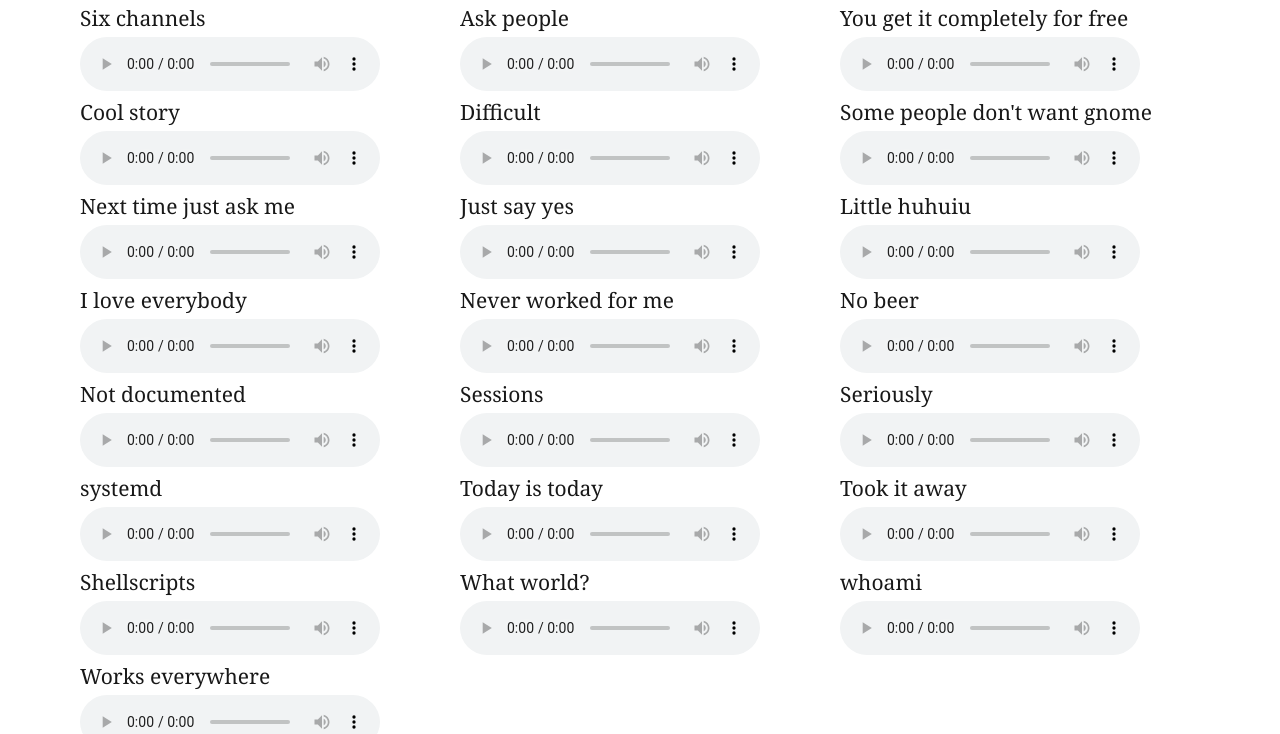
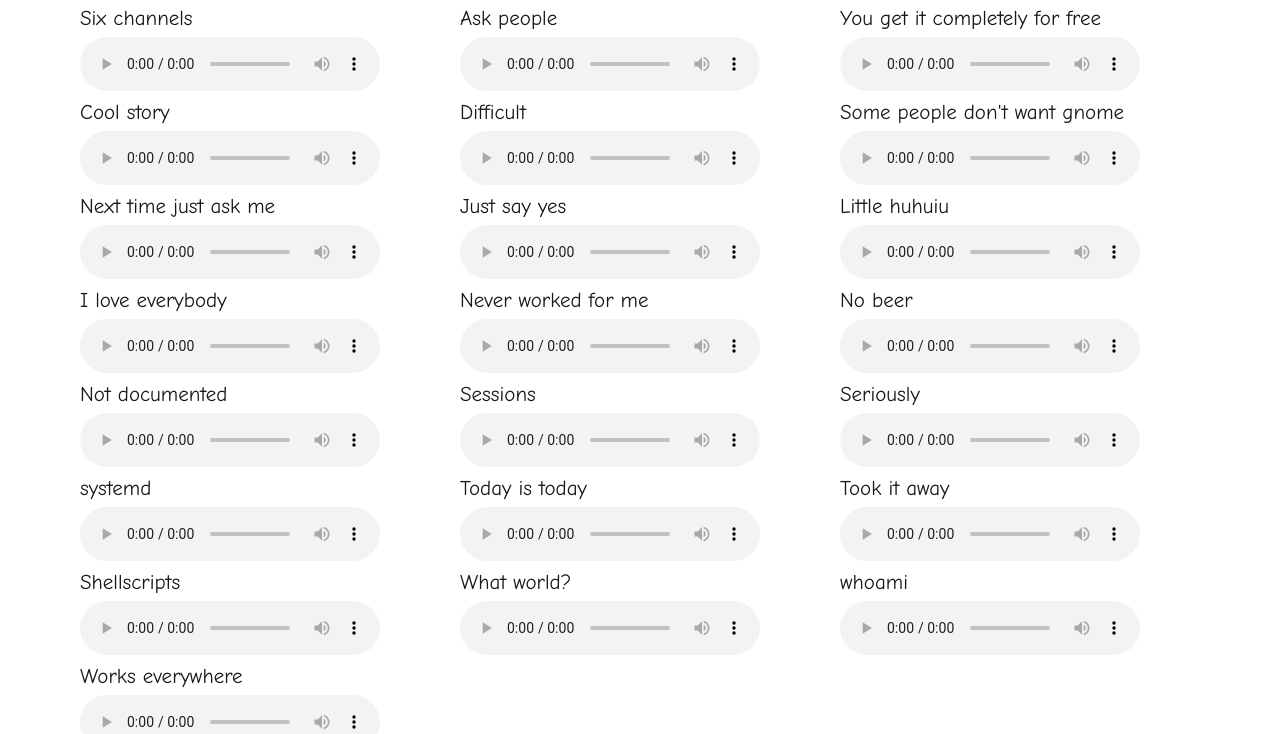
Before and after one commit to meisterbernd/soundsystem, a plain HTML site: page index.html in a window 1280 px wide. Shown: the part 203-937 px from the top of the page. Drawn offline with Linux system fonts and the light colour scheme.

Commit message:
fixed stuff

```diff
--- a/css/base.css
+++ b/css/base.css
@@ -43,7 +43,7 @@
 ================================================== */
 	h1, h2 {
 		color: #181818;
-		font-family: "Georgia", "Comic Sans MS";
+		font-family: "Comic Sans MS";
 		font-weight: normal; }
 	h1 { font-size: 46px; line-height: 50px; margin-bottom: 14px; font-weight: bold; padding-top: 75px;}
 	h2 { font-size: 21px; line-height: 30px; margin-bottom: 4px; }
```
